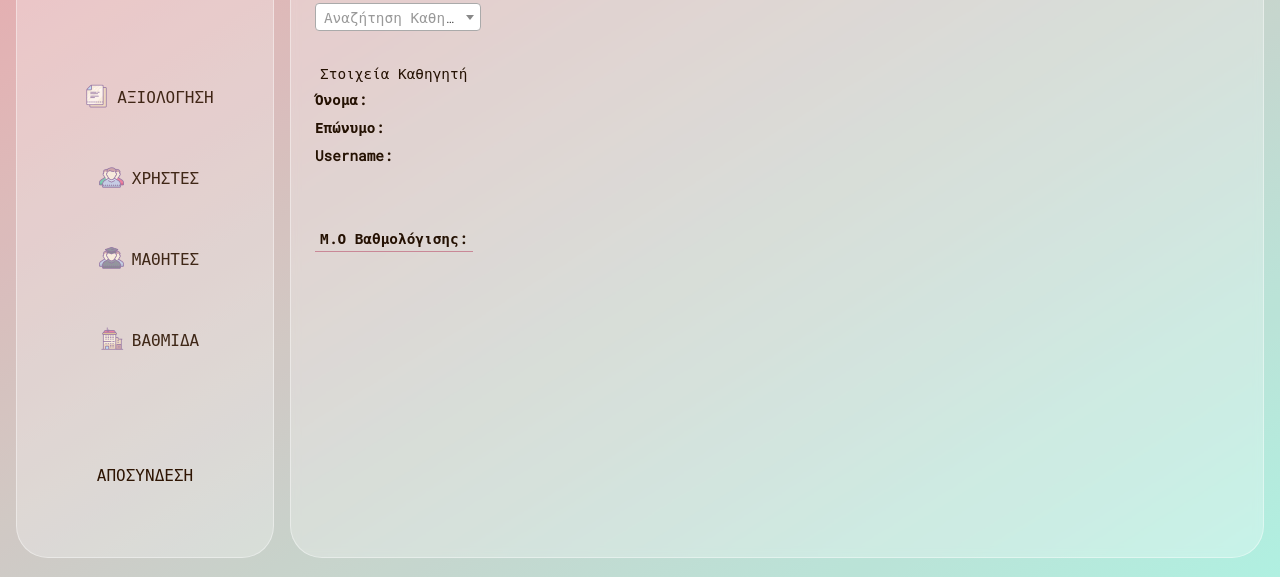
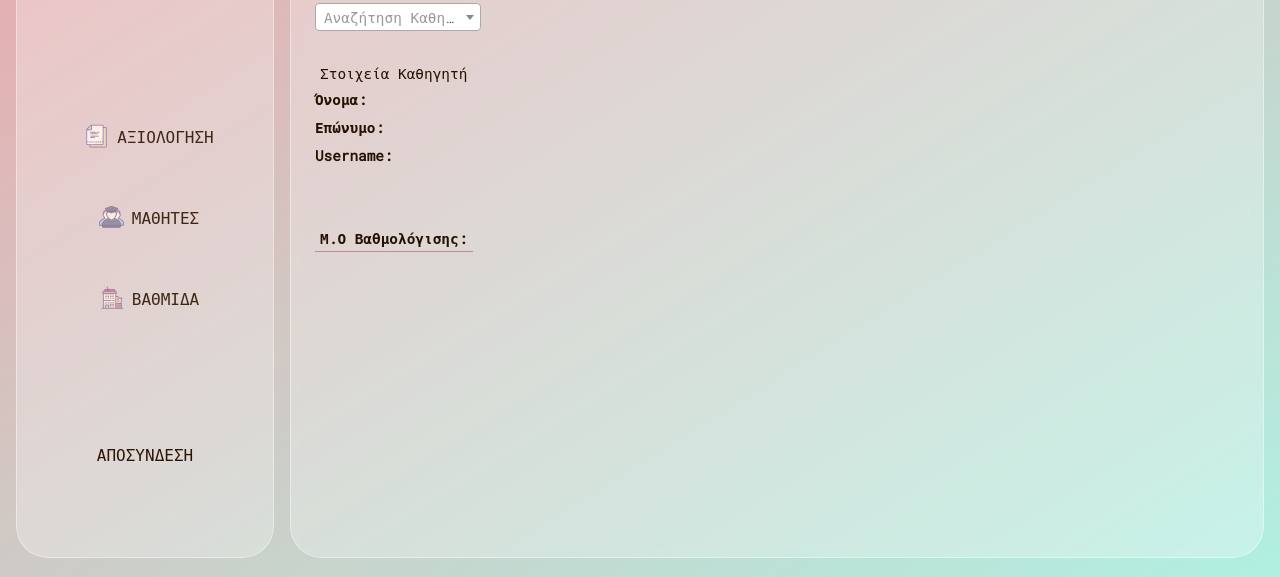
Before and after one commit to Siakountoura/thesis, a PHP site: page /users.php in a window 1280 px wide. Shown: the part 223-800 px from the top of the page. Run offline with PHP 8.4, Linux system fonts and the light colour scheme; a user stored in the database is signed in; data comes from the database, SQL or seed files in the repository; data that the repository does not hold is empty; some libraries are stand-ins or nearby versions.

Commit message:
Add files via upload

```diff
--- a/studentinfo.php
+++ b/studentinfo.php
@@ -122,10 +122,7 @@ if (!isset($_SESSION["useruid"])) {
                     <img src="icons/icons8-documents-25.png" />
                     <a href="grading.php">ΑΞΙΟΛΟΓΗΣΗ</a>
                 </div>
-                <div class="links">
-                    <img src="icons/icons8-conference-25 (1).png" />
-                    <a href="users.php">ΧΡΗΣΤΕΣ</a>
-                </div>
+
                 <div class="links">
                     <img src="icons/icons8-students-25.png" />
                     <a href="studentinfo.php">ΜΑΘΗΤΕΣ</a>
--- a/users.php
+++ b/users.php
@@ -111,10 +111,7 @@ if (!isset($_SESSION["useruid"])) {
                     <img src="icons/icons8-documents-25.png" />
                     <a href="grading.php">ΑΞΙΟΛΟΓΗΣΗ</a>
                 </div>
-                <div class="links">
-                    <img src="icons/icons8-conference-25 (1).png" />
-                    <a href="users.php">ΧΡΗΣΤΕΣ</a>
-                </div>
+
                 <div class="links">
                     <img src="icons/icons8-students-25.png" />
                     <a href="studentinfo.php">ΜΑΘΗΤΕΣ</a>
```
